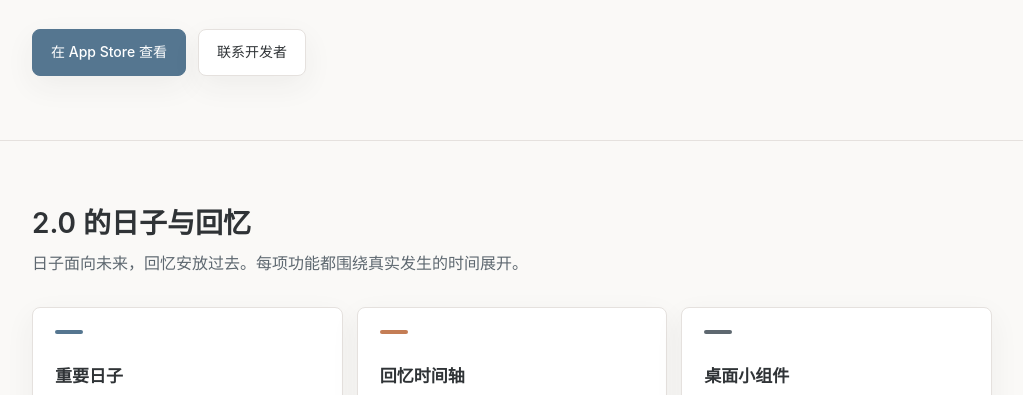
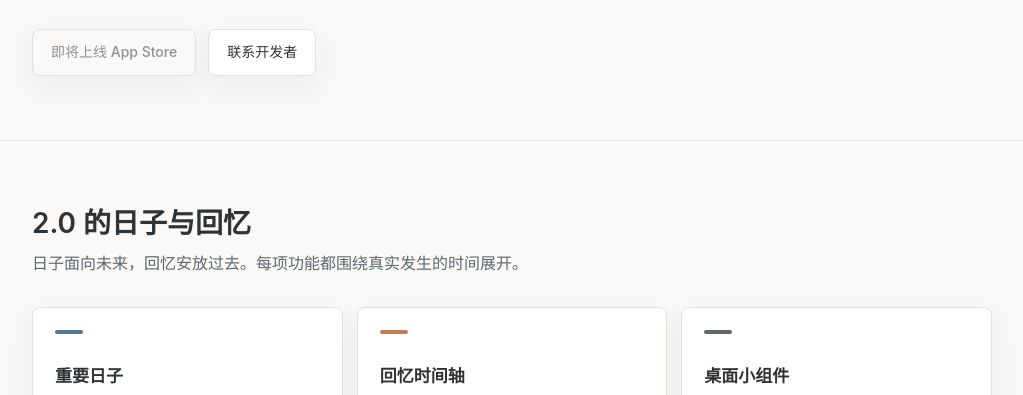
Before and after one commit to Greathao/timemachine-support, a plain HTML site: page index.html in a window 1280 px wide. Shown: the part 405-800 px from the top of the page, without its empty margins (128-1151 px from the left). Drawn offline with Linux system fonts and the light colour scheme.

Commit message:
Avoid inactive App Store redirect

```diff
--- a/index.html
+++ b/index.html
@@ -85,6 +85,7 @@
             box-shadow: var(--shadow);
         }
         .button.primary { border-color: var(--future); background: var(--future); color: #fff; }
+        .button.disabled { color: var(--quiet); background: var(--paper); cursor: default; }
 
         section { padding: 64px 0; border-top: 1px solid var(--line); }
         .section-heading { margin: 0 0 8px; font-size: 28px; line-height: 1.3; font-weight: 600; }
@@ -172,7 +173,7 @@
                 <h1>对未来有所期待，<br>对过去有所怀念。</h1>
                 <p class="lead">记录重要的人与日子，也把走过的时间慢慢收进回忆。没有催促，只有在合适的时候，轻轻提醒你想起。</p>
                 <div class="actions">
-                    <a class="button primary" href="https://apps.apple.com/app/id6747690375" target="_blank" rel="noopener">在 App Store 查看</a>
+                    <span class="button disabled" aria-label="拾光机 2.0 即将上线 App Store">即将上线 App Store</span>
                     <a class="button" href="mailto:lhjyxxzy@gmail.com">联系开发者</a>
                 </div>
             </div>
```
